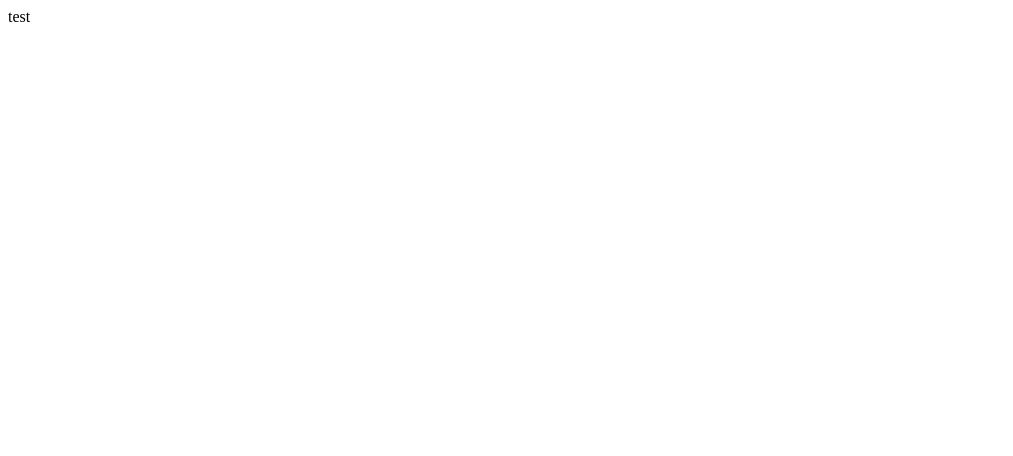
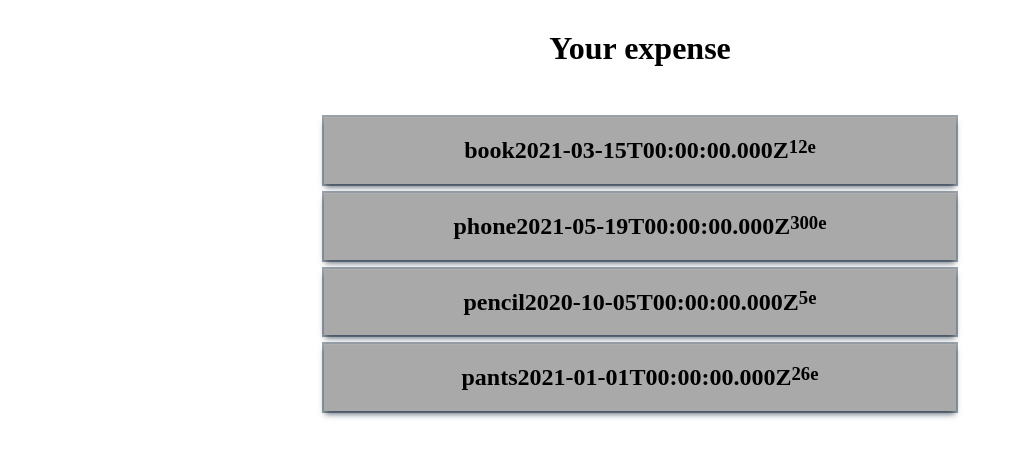
Before and after one commit to ivana-panic/Expense-react, a React (Create React App) app: page / in a window 1280 px wide. Shown: the top 456 px of the page, without its empty margins (0-1013 px from the left). Built offline with nearby package versions, Linux system fonts and the light colour scheme.

Commit message:
first components,use props

```diff
--- a/src/App.js
+++ b/src/App.js
@@ -1,5 +1,57 @@
+import ExpenseItem from "./components/ExpenseItem";
+
 function App() {
-  return <div className="App">test</div>;
+  const expense = [
+    {
+      id: "e1",
+      name: "book",
+      date: new Date(2021, 2, 15),
+      price: "12e",
+    },
+    {
+      id: "e2",
+      name: "phone",
+      date: new Date(2021, 4, 19),
+      price: "300e",
+    },
+    {
+      id: "e3",
+      name: "pencil",
+      date: new Date(2020, 9, 5),
+      price: "5e",
+    },
+    {
+      id: "e4",
+      name: "pants",
+      date: new Date(2020, 12, 1),
+      price: "26e",
+    },
+  ];
+  return (
+    <div className="App">
+      <h1 className="expense-title">Your expense</h1>
+      <ExpenseItem
+        name={expense[0].name}
+        date={expense[0].date}
+        price={expense[0].price}
+      ></ExpenseItem>
+      <ExpenseItem
+        name={expense[1].name}
+        date={expense[1].date}
+        price={expense[1].price}
+      ></ExpenseItem>
+      <ExpenseItem
+        name={expense[2].name}
+        date={expense[2].date}
+        price={expense[2].price}
+      ></ExpenseItem>
+      <ExpenseItem
+        name={expense[3].name}
+        date={expense[3].date}
+        price={expense[3].price}
+      ></ExpenseItem>
+    </div>
+  );
 }
 
 export default App;
--- /dev/null
+++ b/src/components/ExpenseItem.css
@@ -0,0 +1,28 @@
+.expense-item {
+  display: flex;
+  justify-content: center;
+  background-color: #a9a9a9;
+  box-shadow: rgba(6, 24, 44, 0.4) 0px 0px 0px 2px,
+    rgba(6, 24, 44, 0.65) 0px 4px 6px -1px,
+    rgba(255, 255, 255, 0.08) 0px 1px 0px inset;
+  width: 50%;
+  margin: 0 auto;
+  margin-bottom: 9px;
+}
+.expense-item-value {
+  display: flex;
+  justify-content: center;
+}
+.expense-item-price {
+  float: right;
+}
+.expense-title {
+  margin: 0 auto;
+  width: 50%;
+  text-align: center;
+  margin-bottom: 50px;
+  margin-top: 30px;
+}
+.expense-name {
+  float: left;
+}
--- /dev/null
+++ b/src/components/ExpenseItem.js
@@ -0,0 +1,19 @@
+import "./ExpenseItem.css";
+
+function ExpenseItem(props) {
+  return (
+    <div className="expense-item">
+      <div className="expense-name">
+        <h2>{props.name}</h2>
+      </div>
+      <div className="expense-item-value">
+        <h2>{props.date.toISOString()}</h2>
+      </div>
+      <div className="expense-item-price">
+        <h3>{props.price}</h3>
+      </div>
+    </div>
+  );
+}
+
+export default ExpenseItem;
```
